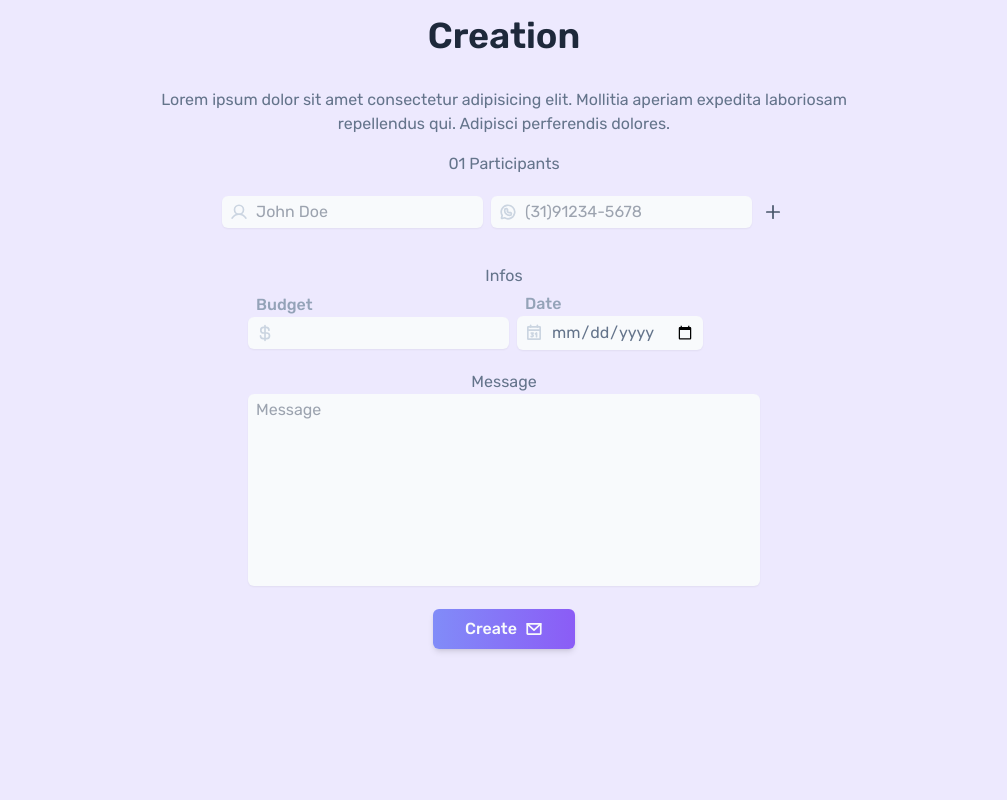
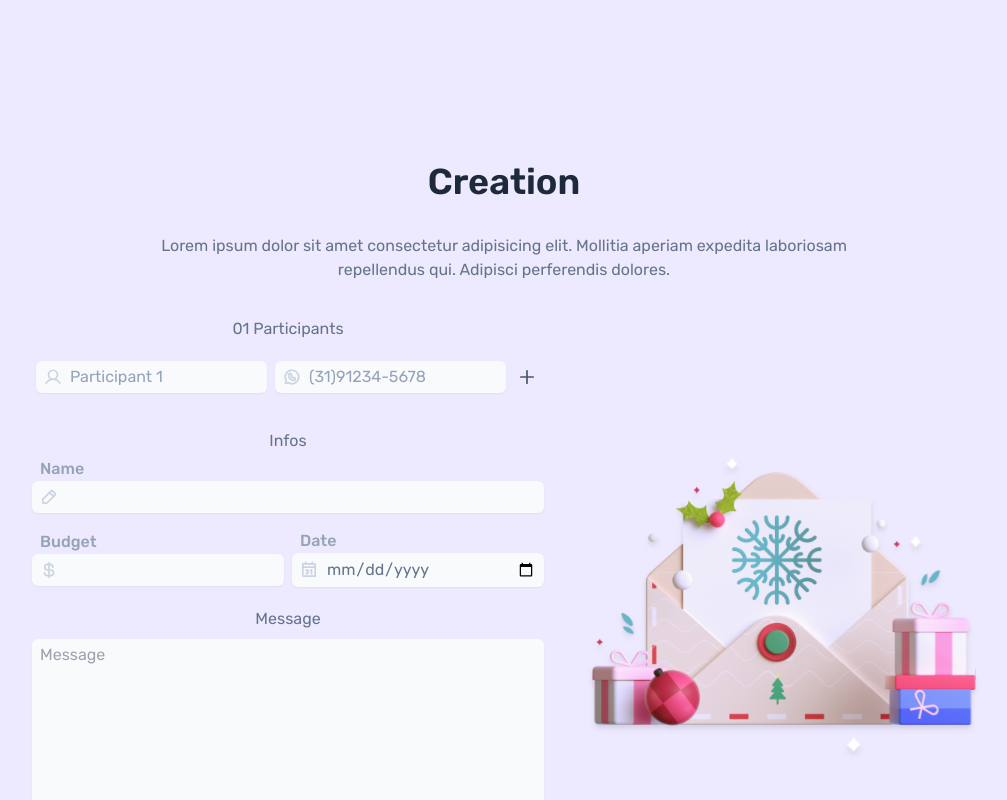
Before and after one commit to eoisaac/secret_santa, a React (Vite) app: page / in a window 1280 px wide. Shown: the part 800-1600 px from the top of the page, without its empty margins (136-1143 px from the left). Built offline with nearby package versions, Linux system fonts and the light colour scheme.

Commit message:
:sparkles: feat: add creation form validation

```diff
--- a/src/@types/form.d.ts
+++ b/src/@types/form.d.ts
@@ -1,5 +1,7 @@
 import {
   DeepMap,
+  FieldArray,
+  FieldArrayPath,
   FieldValues,
   Message,
   MultipleFieldErrors,
@@ -15,3 +17,9 @@ export interface FieldError {
 
 export type FieldErrors<TFieldValues extends FieldValues = FieldValues> =
   DeepMap<TFieldValues, FieldError>
+
+export type FieldArrayWithId<
+  TFieldValues extends FieldValues = FieldValues,
+  TFieldArrayName extends FieldArrayPath<TFieldValues> = FieldArrayPath<TFieldValues>,
+  TKeyName extends string = 'id',
+> = FieldArray<TFieldValues, TFieldArrayName> & Record<TKeyName, string>
--- a/src/components/InputField/index.tsx
+++ b/src/components/InputField/index.tsx
@@ -1,5 +1,5 @@
 import { InputHTMLAttributes } from 'react'
-import { UseFormRegisterReturn } from 'react-hook-form'
+// import { UseFormRegisterReturn } from 'react-hook-form'
 
 interface InputFieldProps extends InputHTMLAttributes<HTMLInputElement> {
   type?: string
@@ -7,7 +7,9 @@ interface InputFieldProps extends InputHTMLAttributes<HTMLInputElement> {
   srLabel?: boolean
   icon?: JSX.Element
   errorMessage?: string
-  register?: UseFormRegisterReturn<string>
+  register?: any
+  // func: register: UseFormRegister<FieldValues>
+  // register?: UseFormRegisterReturn<string>
 }
 
 export const InputField = ({
@@ -23,7 +25,7 @@ export const InputField = ({
   const hasIcon = Boolean(icon)
 
   return (
-    <label className="group relative my-1">
+    <label className="group relative my-1 w-full">
       <span
         className={`${
           srLabel
@@ -46,10 +48,11 @@ export const InputField = ({
           </div>
         )}
         <input
-          type={type}
           {...register}
           {...rest}
-          className="bg-transparent focus:shadow-none"
+          type={type}
+          className="w-full bg-transparent placeholder:text-slate-400
+          focus:shadow-none"
         />
       </div>
       {hasError && (
--- a/src/pages/Creation/components/CreationForm/index.tsx
+++ b/src/pages/Creation/components/CreationForm/index.tsx
@@ -1,7 +1,5 @@
-import { Calendar, CurrencyDollar } from 'phosphor-react'
-import { useState } from 'react'
-import { useFormContext } from 'react-hook-form'
-import { v4 as uuidv4 } from 'uuid'
+import { Calendar, CurrencyDollar, PencilSimple } from 'phosphor-react'
+import { useFieldArray, useFormContext } from 'react-hook-form'
 import { FieldErrors } from '../../../../@types/form'
 import { InputField } from '../../../../components/InputField'
 import { ParticipantField } from '../ParticipantField'
@@ -11,28 +9,17 @@ interface CreationFormProps {
 }
 
 export const CreationForm = ({ errors }: CreationFormProps) => {
-  const creator = uuidv4()
-  const [participants, setParticipants] = useState<string[]>([creator])
-  const totalParticipants = participants.length
-
-  const { register } = useFormContext()
-
-  const handleAddParticipant = () => {
-    const id = uuidv4()
-    setParticipants((prevState) => [...prevState, id])
-  }
-
-  const handleRemoveParticipant = (participantToDelete: string) => {
-    const restParticipants = participants.filter(
-      (comment) => comment !== participantToDelete,
-    )
-    setParticipants(restParticipants)
-  }
+  const { register, control } = useFormContext()
+  const { fields, append, remove } = useFieldArray({
+    control,
+    name: 'participants',
+  })
+  const totalParticipants = fields.length
 
   return (
     <>
       <fieldset
-        className="flex max-h-96 w-full flex-col items-center gap-2
+        className="flex max-h-80 w-full flex-col items-center gap-2
       overflow-y-auto px-1 py-4"
       >
         <legend>
@@ -40,28 +27,40 @@ export const CreationForm = ({ errors }: CreationFormProps) => {
           Participants
         </legend>
         <ul className="flex w-full flex-col gap-3">
-          {participants.map((participant, index) => {
+          {fields.map(({ id }, index) => {
             const isLast = index === totalParticipants - 1
 
             return (
               <ParticipantField
-                key={participant}
-                add={handleAddParticipant}
-                remove={handleRemoveParticipant}
+                key={id}
+                id={id}
+                index={index}
                 isLast={isLast}
-                id={participant}
+                errors={errors}
+                add={append}
+                remove={remove}
                 register={register}
-                errors={errors}
               />
             )
           })}
         </ul>
       </fieldset>
       <fieldset
-        className="flex w-full flex-wrap items-center justify-start
+        className="flex w-full flex-col items-center justify-start
       gap-2"
       >
         <legend>Infos</legend>
+        <InputField
+          label="Name"
+          icon={<PencilSimple weight="bold" />}
+          register={register('name', { required: true })}
+          errorMessage={errors.name && errors.name.message}
+        />
+
+        <div
+          className="flex w-full flex-col items-center justify-start
+      gap-2 sm:flex-row"
+        >
           <InputField
             label="Budget"
             icon={<CurrencyDollar weight="bold" />}
@@ -76,12 +75,13 @@ export const CreationForm = ({ errors }: CreationFormProps) => {
             register={register('date', { required: true })}
             errorMessage={errors.date && errors.date.message}
           />
+        </div>
       </fieldset>
       <label className="w-full">
         <span>Message</span>
         <textarea
-          className="h-48 w-full resize-none rounded-md bg-slate-50 px-2
-        py-1 shadow-sm"
+          className="mt-2 h-48 w-full resize-none rounded-md bg-slate-50
+        px-2 py-1 shadow-sm"
           placeholder="Message"
           {...register('message', { required: false })}
         />
--- a/src/pages/Creation/components/ParticipantField/index.tsx
+++ b/src/pages/Creation/components/ParticipantField/index.tsx
@@ -1,39 +1,54 @@
 import { Plus, User, WhatsappLogo, X } from 'phosphor-react'
 import { FieldValues, UseFormRegister } from 'react-hook-form'
+import { BaseParticipant } from '../../../../@types/app'
 import { FieldErrors } from '../../../../@types/form'
 import { Button } from '../../../../components/Button'
 import { InputField } from '../../../../components/InputField'
 
 interface ParticipantFieldProps {
   id: string
+  index: number
   isLast: boolean
   errors: FieldErrors
-  add: () => void
-  remove: (id: string) => void
+  add: (participant: BaseParticipant) => void // check type
+  remove: (test: any) => any // check type
   register: UseFormRegister<FieldValues>
 }
 
 export const ParticipantField = ({
   id,
+  index,
   isLast,
   errors,
   add,
   remove,
   register,
 }: ParticipantFieldProps) => {
-  const handleRemove = () => {
+  const handleAddParticipant = () => {
+    add({ name: '', number: '' })
+  }
+
+  const handleRemoveParticipant = () => {
     remove(id)
   }
+
   return (
-    <li className="flex items-center justify-center gap-2">
+    <li className="flex items-center justify-center gap-2" key={id}>
       <div className="flex flex-col items-center gap-2 sm:flex-row">
         <InputField
           label="Name"
           srLabel
           icon={<User weight="bold" />}
-          placeholder="John Doe"
-          register={register(`name`, { required: true, minLength: 3 })}
-          errorMessage={errors.name && errors.name.message}
+          placeholder={`Participant ${index + 1}`}
+          register={register(`participants[${index}].name`, {
+            required: true,
+          })}
+          errorMessage={
+            errors.participants &&
+            errors.participants[index] &&
+            errors.participants[index].name &&
+            errors.participants[index].name.message
+          }
         />
         <InputField
           label="Whatsapp number"
@@ -41,26 +56,35 @@ export const ParticipantField = ({
           icon={<WhatsappLogo weight="bold" />}
           type="tel"
           placeholder="(31)91234-5678"
-          register={register(`number`, { required: true })}
-          errorMessage={errors.number && errors.number.message}
+          register={register(`participants[${index}].number`, {
+            required: true,
+          })}
+          errorMessage={
+            errors.participants &&
+            errors.participants[index] &&
+            errors.participants[index].number &&
+            errors.participants[index].number.message
+          }
         />
       </div>
       {isLast ? (
         <Button
           label="Add participant"
+          title="Add participant"
           srLabel
           icon={<Plus weight="bold" />}
           variant="icon"
-          onClick={add}
+          onClick={handleAddParticipant}
           type="button"
         />
       ) : (
         <Button
-          label="Add participant"
+          label="Remove participant"
+          title="Remove participant"
           srLabel
           icon={<X weight="bold" />}
           variant="icon"
-          onClick={handleRemove}
+          onClick={handleRemoveParticipant}
           type="button"
         />
       )}
--- a/src/pages/Creation/index.tsx
+++ b/src/pages/Creation/index.tsx
@@ -7,28 +7,42 @@ import { CreationForm } from './components/CreationForm'
 
 export const Creation = () => {
   const creationFormSchema = zod.object({
-    message: zod.string(),
+    name: zod.string().min(1, 'You must add the name'),
     budget: zod.string().min(1, 'You must add the budget'),
     date: zod.string().min(1, 'You must add the date'),
-    name: zod.string().min(1, 'You must add the name'),
-    number: zod.string().min(1, 'You must add the number'),
+    participants: zod
+      .object({
+        name: zod.string().min(1, 'You must add the name'),
+        number: zod.string().min(1, 'You must add the number'),
+      })
+      .array()
+      .min(3, 'You must add participants'),
+    message: zod.string(),
   })
 
   type CreationFormData = zod.infer<typeof creationFormSchema>
 
   const creationForm = useForm<CreationFormData>({
     resolver: zodResolver(creationFormSchema),
+    defaultValues: {
+      participants: [{ name: '', number: '' }],
+    },
   })
+
   const { handleSubmit, reset, formState } = creationForm
   const { errors } = formState
 
   const handleCreation = (data: CreationFormData) => {
+    // const secretSanta: SecretSanta = {}
     console.log(data)
     reset()
   }
 
   return (
-    <section className="page flex flex-col items-stretch gap-4 text-center">
+    <section
+      className="page flex flex-col items-stretch justify-evenly gap-4
+    text-center"
+    >
       <div
         className="mx-auto flex max-w-3xl flex-col items-center gap-4
       text-slate-500 sm:gap-8"
@@ -46,7 +60,7 @@ export const Creation = () => {
         </p>
       </div>
 
-      <div>
+      <div className="flex flex-col items-center sm:flex-row">
         <form
           onSubmit={handleSubmit(handleCreation)}
           className="mx-auto flex max-w-lg flex-col items-center gap-4"
@@ -60,6 +74,14 @@ export const Creation = () => {
             type="submit"
           />
         </form>
+
+        <img
+          src="/assets/images/letter.svg"
+          alt="3d letter"
+          loading="lazy"
+          className="relative  mx-auto h-64 w-64 drop-shadow-md sm:h-72 sm:w-72
+          md:h-96 md:w-96"
+        />
       </div>
     </section>
   )
--- a/src/pages/Home/index.tsx
+++ b/src/pages/Home/index.tsx
@@ -4,8 +4,8 @@ import { Button } from '../../components/Button'
 export const Home = () => {
   return (
     <section
-      className="page flex flex-col items-center
-      justify-around text-center"
+      className="page flex flex-col items-center justify-evenly
+    text-center"
     >
       <div
         className="flex max-w-3xl flex-col items-center gap-4 text-slate-500
--- a/src/styles/main.css
+++ b/src/styles/main.css
@@ -25,7 +25,7 @@ body {
 }
 
 .page {
-  @apply min-h-screen flex-1 p-2 pt-20 sm:p-4;
+  @apply min-h-screen flex-1 p-2 sm:mt-16 sm:p-4;
 }
 
 @layer base {
```
Also changed, not shown: src/@types/app.d.ts (added, +16 -0 lines). Lines whose indentation alone changed are shown as unchanged.
